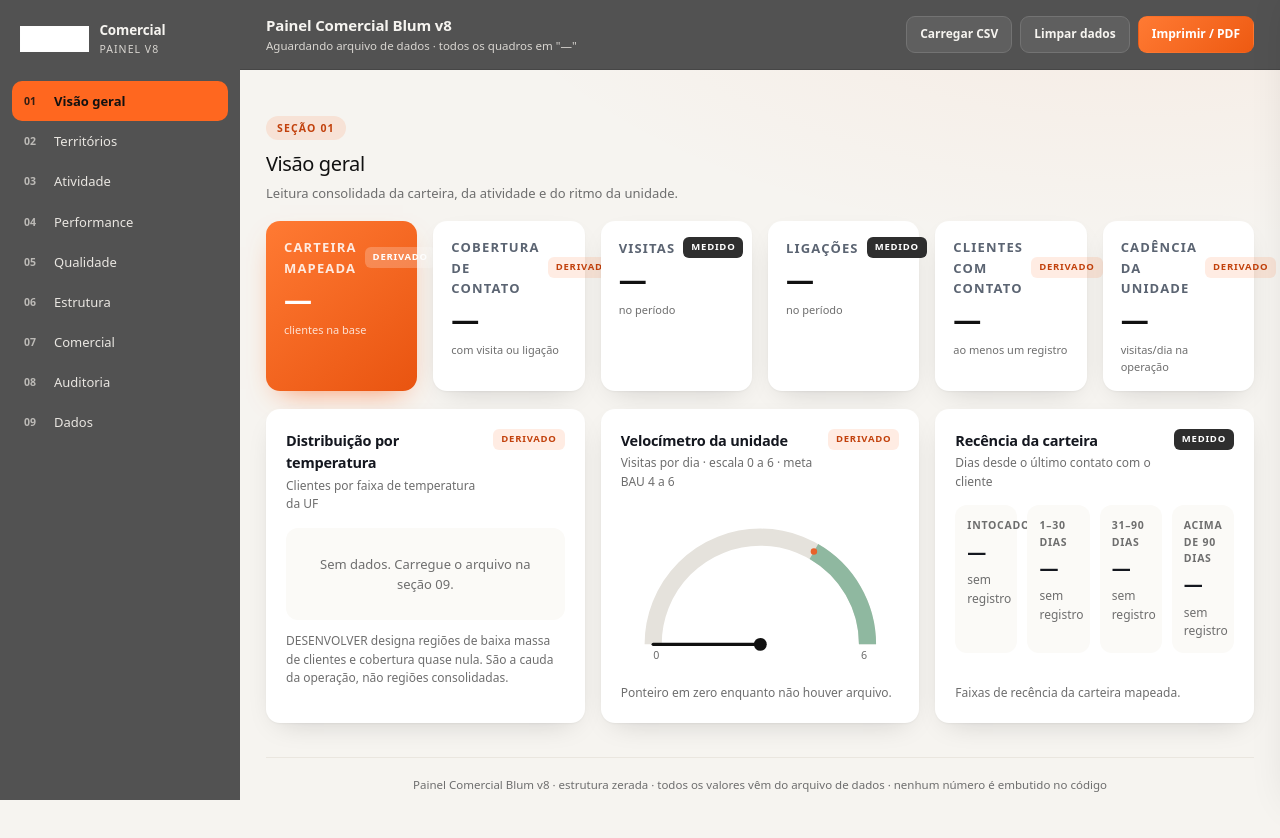
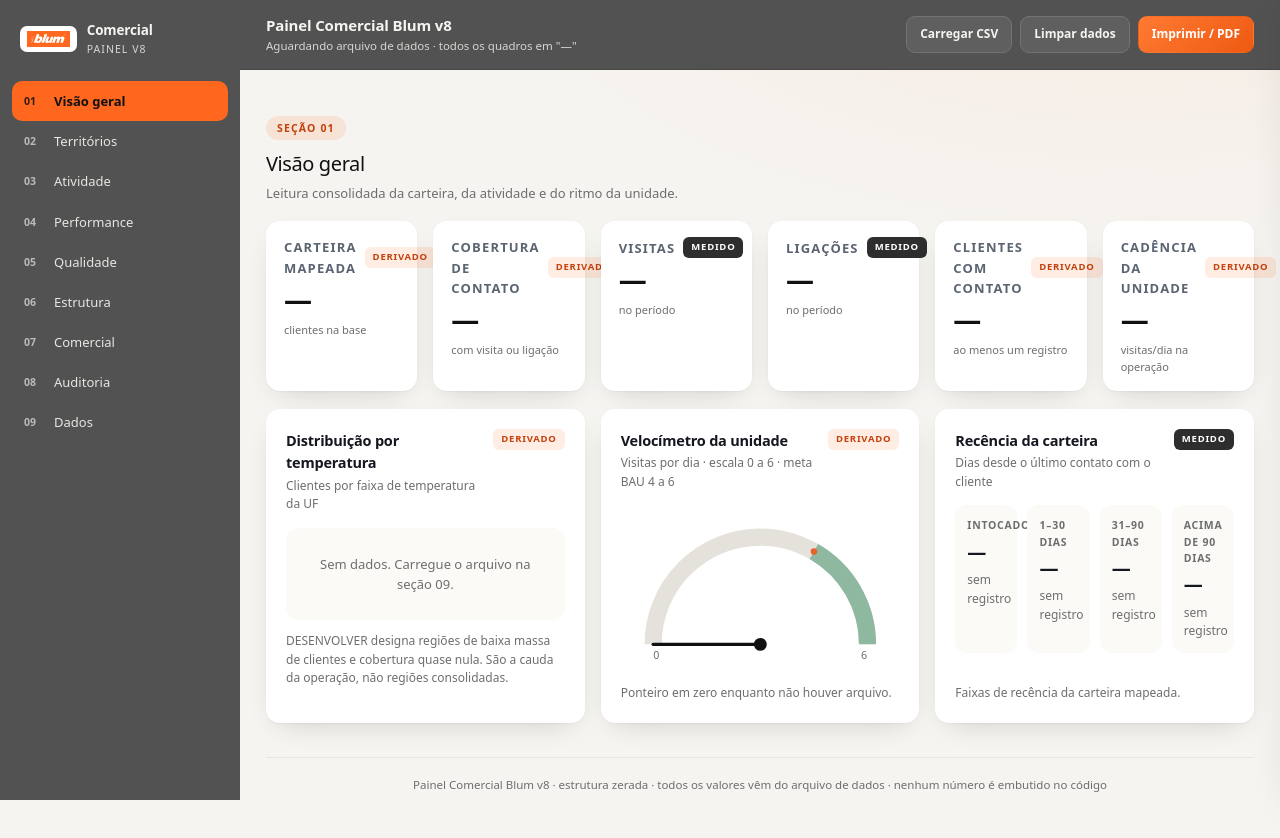
Before and after one commit to garcia1707/Painel-Blum, a plain HTML site: page index.html in a window 1280 px wide. Drawn offline with Linux system fonts and the light colour scheme; no server answers.

Commit message:
Update index.html

```diff
--- a/index.html
+++ b/index.html
@@ -1055,7 +1055,7 @@ body{min-height:100vh;display:flex;}
 .sidebar{position:fixed;top:0;left:0;bottom:0;width:240px;background:var(--bar);color:var(--bar-text);
   padding:20px 12px;overflow-y:auto;z-index:60;transition:transform .25s ease;}
 .sidebar .brand{display:flex;gap:10px;align-items:center;margin-bottom:24px;padding:0 8px;}
-.sidebar .brand-logo{height:26px;width:auto;display:block;filter:brightness(0) invert(1);}
+.sidebar .brand-logo{height:26px;width:auto;display:block;background:#fff;border-radius:7px;padding:5px 7px;}
 .sidebar .brand-title{font-weight:700;font-size:13.5px;letter-spacing:-.01em;}
 .sidebar .brand-sub{font-size:10.5px;color:var(--bar-muted);text-transform:uppercase;letter-spacing:.1em;}
 .nav-item{display:flex;gap:10px;align-items:center;width:100%;text-align:left;background:transparent;border:0;
@@ -1136,12 +1136,6 @@ body{min-height:100vh;display:flex;}
 .kpi-cap{font-size:11px;color:var(--muted);}
 .kpi-row{display:flex;justify-content:space-between;align-items:center;gap:8px;}
 .dash{color:#A8A8A8;font-weight:400;}
-.g6 > .kpi:first-child{background:linear-gradient(140deg,#FF7A33 0%,#E95410 100%);box-shadow:0 12px 28px -14px rgba(255,103,31,.75);}
-.g6 > .kpi:first-child .kpi-label{color:rgba(255,255,255,.85);}
-.g6 > .kpi:first-child .kpi-value{color:#fff;}
-.g6 > .kpi:first-child .kpi-cap{color:rgba(255,255,255,.8);}
-.g6 > .kpi:first-child .tag-der{background:rgba(255,255,255,.22);color:#fff;}
-
 /* ---------- Tabelas ---------- */
 .table-wrap{overflow-x:auto;border-radius:12px;background:var(--card);}
 table.t{width:100%;border-collapse:collapse;font-size:12.5px;}
```
